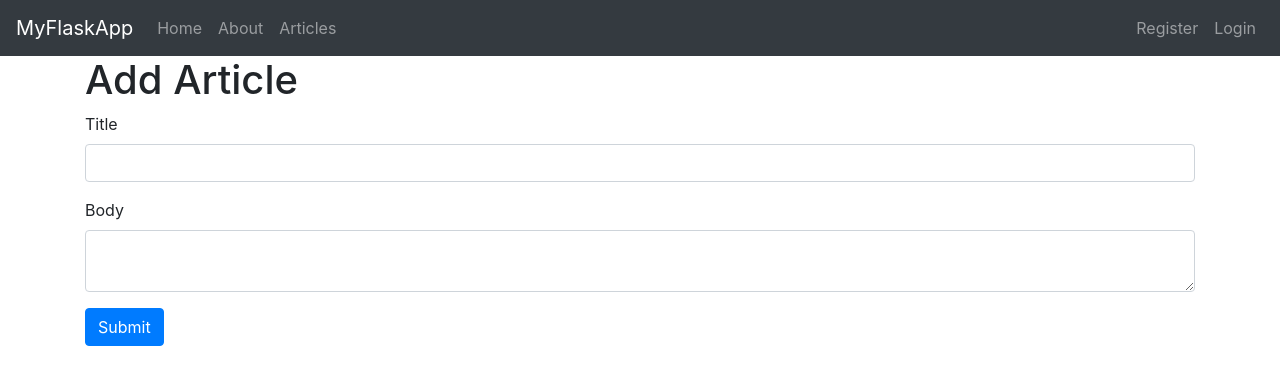
After one commit to ZachLynch123/miscellaneous-scripts, a Flask app: page /add_article in a window 1280 px wide. The commit adds this page. Shown: the top 385 px of the page. Run offline with Flask 2, Linux system fonts and the light colour scheme; some libraries are stand-ins or nearby versions.

Commit message:
Added restrictions for dashboard so users that aren't logged in cannot access

```diff
--- a/flask_project/app.py
+++ b/flask_project/app.py
@@ -7,6 +7,7 @@ from data import Articles
 from flask_mysqldb import MySQL
 from wtforms import Form, StringField, TextAreaField, PasswordField, validators
 from passlib.hash import sha256_crypt
+from functools import wraps
 
 # always needed
 app = Flask(__name__)
@@ -47,7 +48,7 @@ def articles():
 # adds a variable to the address
 @app.route('/article/<string:id>/')
 
-#
+# Single artice
 def article_id(id):
     return render_template('article.html', id=id)
 @app.route('/testing')
@@ -64,6 +65,8 @@ class RegisterForm(Form):
     password = PasswordField('Password', [validators.DataRequired(), validators.EqualTo('confirm', message='Passwords do match')])
     confirm = PasswordField('confirm password')
 
+
+# User Register
 @app.route('/register', methods=['GET', 'POST'])
 def register():
 
@@ -73,7 +76,7 @@ def register():
         name = form.name.data
         email = form.email.data
         username = form.username.data
-        password = sha256_crypt. encrypt(str(form.password.data))
+        password = sha256_crypt.encrypt(str(form.password.data))
 
         # Create cursor
         cur = mysql.connection.cursor()
@@ -131,7 +134,63 @@ def login():
             return render_template('login.html', error=error)
 
     return render_template('login.html')
+
+# Check if user is logged in
+def is_logged_in(f):
+    @wraps(f)
+    def wrap(*args, **kwargs):
+        if 'logged_in' in session:
+            return f(*args,**kwargs)
+        else:
+            flash('Unauthorized, please log in', 'danger')
+            return redirect(url_for('login'))
+    return wrap
+
+# Log out
+@app.route('/logout')
+def logout():
+    session.clear()
+    flash('You are now logged out', 'success')
+    return redirect(url_for('login'))
+
+# Article Form class
+
+class ArticleForm(Form):
+    title = StringField('Title', [validators.length(min=1, max=200)])
+    body = TextAreaField('Body', [validators.length(min=30)])
+@is_logged_in
+@app.route('/add_article', methods=['GET','POST'])
+
+def add_article():
+    form = ArticleForm(request.form)
+    if request.method == 'POST' and form.validate():
+        title = form.title.data
+        body = form.body.data
+
+        # Create cursor
+        cur = mysql.connection.cursor()
+
+        #Execute
+
+        cur.execute("INSERT INTO articles(title, body,author) VALUES(%s, %s, %S)", (title, body, session['username']))
+
+        # Commit to DB
+
+        mysql.connection.commit()
+
+        #Close connection
+
+        cur.close()
+
+        flash('Article created', 'success')
+
+        return redirect(url_for('dashboard'))
+
+    return render_template('add_article.html', form=form)
+# Dashboard
+
 @app.route('/dashboard')
+@is_logged_in
 def dashboard():
     return render_template('dashboard.html')
 
--- /dev/null
+++ b/flask_project/templates/add_article.html
@@ -0,0 +1,15 @@
+{% extends 'layout.html' %}
+
+{% block body %}
+    <h1>Add Article</h1>
+    {% from "includes/_formhelpers.html" import render_field %}
+    <form method="POST" action="">
+        <div class="form-group">
+            {{render_field(form.title, class="form-control")}}
+        </div>
+        <div class="form-group">
+            {{ render_field(form.body, class="form-control")}}
+        </div>
+        <p><input class="btn btn-primary" type="submit" value="Submit"></p>
+    </form>
+{% endblock %}
--- a/flask_project/templates/dashboard.html
+++ b/flask_project/templates/dashboard.html
@@ -2,4 +2,6 @@
 
 {% block body %}
     <h1>Dashboard <small>Welcome {{session.username}}</small></h1>
+<a class="btn btn-success" href="/add_article">Add Article</a>
+<hr>
 {% endblock %}
--- a/flask_project/templates/includes/_navbar.html
+++ b/flask_project/templates/includes/_navbar.html
@@ -1,5 +1,5 @@
 <nav class="navbar navbar-expand-md navbar-dark bg-dark">
-      <a class="navbar-brand" href="#">MyFlaskApp</a>
+      <a class="navbar-brand" href="/">MyFlaskApp</a>
 
       <div class="collapse navbar-collapse" id="navbarsExampleDefault">
         <ul class="navbar-nav mr-auto">
@@ -13,13 +13,26 @@
             <a class="nav-link" href="/articles">Articles</a>
           </li>
         </ul>
+
+
         <ul class="nav navbar-nav navbar-right ">
+          {% if session.logged_in %}
+          <li class="nav-item">
+            <a class="nav-link" href="/dashboard">Dashboard</a>
+          </li>
+          <li class="nav-item">
+            <a class="nav-link" href="/logout">Logout</a>
+          </li>
+
+          {% else %}
           <li class="nav-item">
             <a class="nav-link" href="/register">Register</a>
           </li>
           <li class="nav-item">
             <a class="nav-link" href="/login">Login</a>
           </li>
+          {% endif %}
+
         </ul>
       </div>
 </nav>
```
